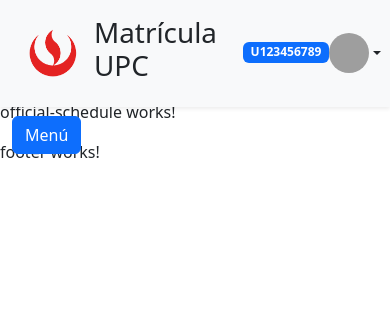
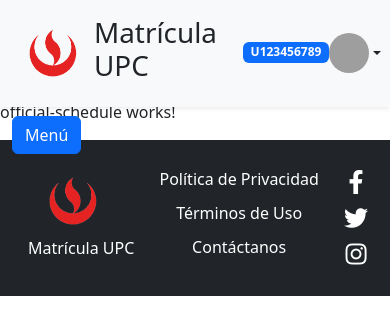
Before and after one commit to Michael-Coaguila/MatriculaUPC, an Angular app: page /official-schedule in a window 390 px wide. Shown: the top 334 px of the page. Built offline with nearby package versions, Linux system fonts and the light colour scheme; grey boxes are pictures that could not be loaded.

Commit message:
Refactor footer component styles and HTML structure

```diff
--- a/src/app/layout/footer/footer.component.css
+++ b/src/app/layout/footer/footer.component.css
@@ -0,0 +1,59 @@
+/* Footer oscuro */
+footer {
+    background-color: #343a40;
+    color: white;
+  }
+
+  /* Estilo para el logo e información del footer */
+  .footer-logo img {
+    width: 50px;
+    height: 50px;
+  }
+
+  /* Estilo de enlaces del footer */
+  footer a {
+    color: white;
+    transition: color 0.3s ease;
+  }
+
+  footer a:hover {
+    color: #d50000; /* Cambia el color en hover */
+  }
+
+  /* Espaciado entre elementos del footer */
+  footer ul li {
+    list-style: none;
+    margin-left: 20px;
+  }
+
+  footer .footer-social a {
+    font-size: 1.5rem; /* Tamaño más grande para íconos de redes sociales */
+  }
+
+  footer .footer-social a:hover {
+    color: #d50000; /* Cambia color de íconos en hover */
+  }
+
+  /* Ajuste para pantallas pequeñas */
+  @media (max-width: 768px) {
+    .footer-logo,
+    .footer-social,
+    footer ul {
+      flex-direction: column;
+      text-align: center;
+    }
+
+    .footer-logo img {
+      margin-bottom: 10px;
+    }
+
+    footer ul li {
+      margin-left: 0;
+      margin-bottom: 10px;
+    }
+
+    .footer-social a {
+      margin-left: 10px;
+      margin-right: 10px;
+    }
+  }
--- a/src/app/layout/footer/footer.component.html
+++ b/src/app/layout/footer/footer.component.html
@@ -1 +1,29 @@
-<p>footer works!</p>
+<footer class="bg-dark text-white py-4">
+    <div class="container d-flex justify-content-between align-items-center">
+      <!-- Logo o información del sitio -->
+      <div class="footer-logo d-flex align-items-center">
+        <img src="/assets/images/logo-upc.png" alt="Logo UPC" class="img-fluid" style="width: 50px; height: 50px;">
+        <p class="ms-3 mb-0">Matrícula UPC</p>
+      </div>
+
+      <!-- Enlaces importantes -->
+      <ul class="list-unstyled d-flex mb-0">
+        <li class="ms-3"><a href="#" class="text-decoration-none text-white">Política de Privacidad</a></li>
+        <li class="ms-3"><a href="#" class="text-decoration-none text-white">Términos de Uso</a></li>
+        <li class="ms-3"><a href="#" class="text-decoration-none text-white">Contáctanos</a></li>
+      </ul>
+
+      <!-- Redes Sociales (opcional) -->
+      <div class="footer-social d-flex align-items-center">
+        <a href="#" class="text-white ms-3">
+          <i class="fab fa-facebook-f"></i>
+        </a>
+        <a href="#" class="text-white ms-3">
+          <i class="fab fa-twitter"></i>
+        </a>
+        <a href="#" class="text-white ms-3">
+          <i class="fab fa-instagram"></i>
+        </a>
+      </div>
+    </div>
+  </footer>
--- a/src/index.html
+++ b/src/index.html
@@ -6,6 +6,8 @@
   <base href="/">
   <meta name="viewport" content="width=device-width, initial-scale=1">
   <link href="https://cdn.jsdelivr.net/npm/bootstrap@5.3.0-alpha1/dist/css/bootstrap.min.css" rel="stylesheet">
+  <link rel="stylesheet" href="https://cdnjs.cloudflare.com/ajax/libs/font-awesome/5.15.3/css/all.min.css"> <!-- Agregamos la librería de Font Awesome para los íconos -->
+
 
 </head>
 <body>
```
